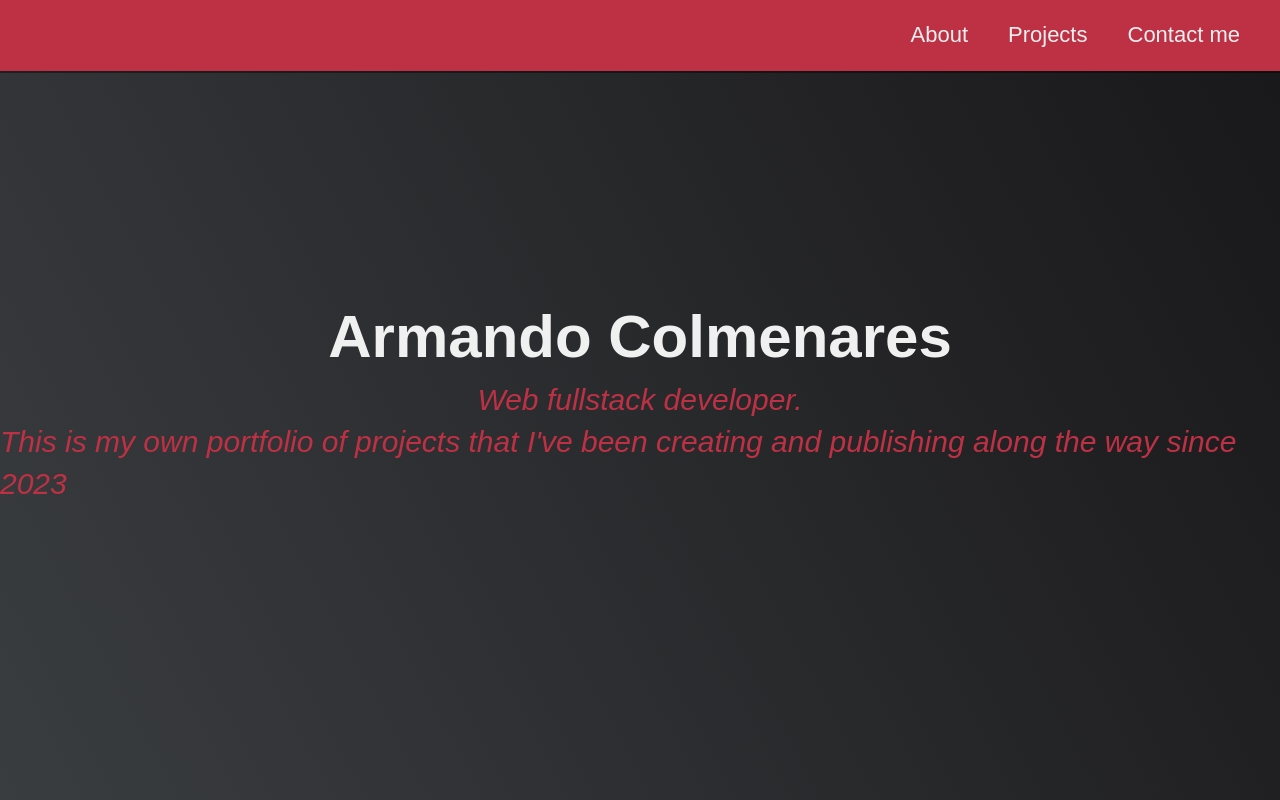
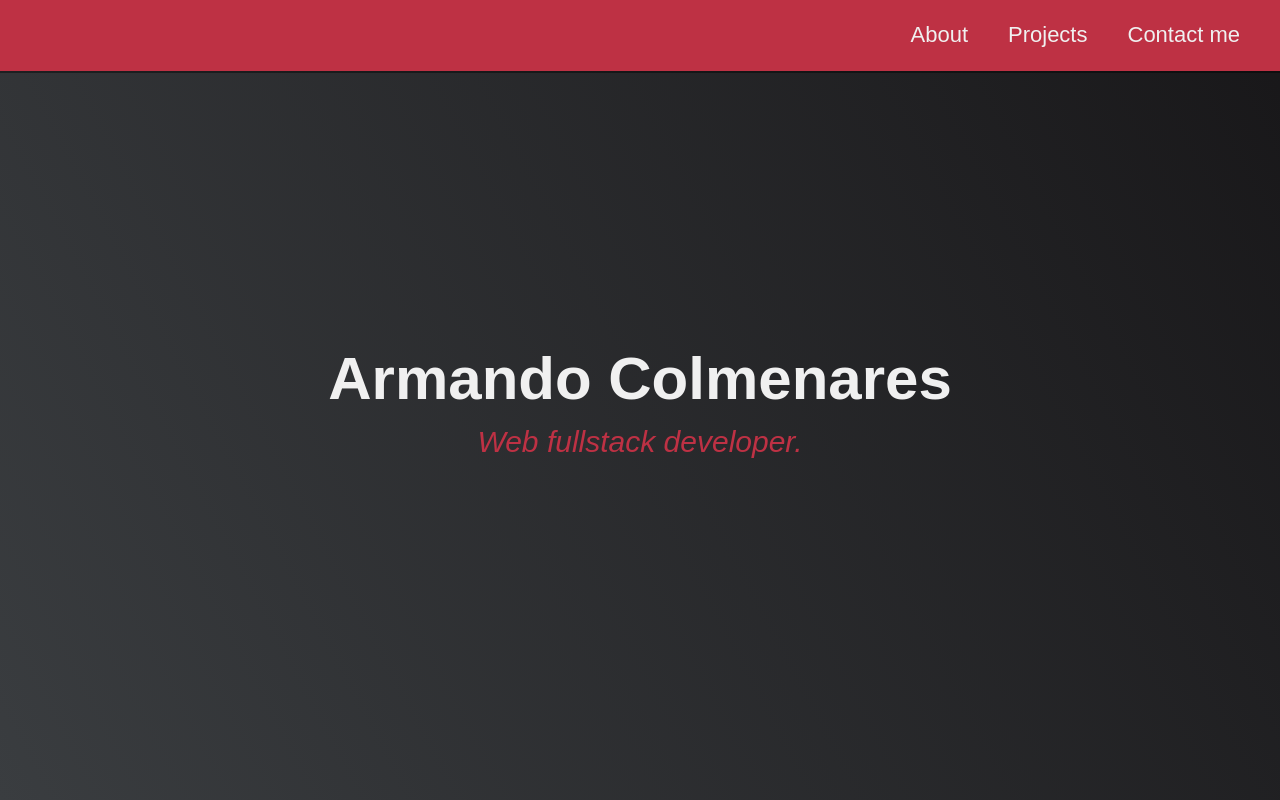
Before and after one commit to Armwcl97/ownWebSite, a React (Create React App) app: page / in a window 1280 px wide. Shown: the top 800 px of the page. Built offline with nearby package versions, Linux system fonts and the light colour scheme.

Commit message:
modified:   src/App.js

```diff
--- a/src/App.js
+++ b/src/App.js
@@ -19,7 +19,6 @@ function App() {
     <section id="welcome-section" class="welcome-section">
         <h1> Armando Colmenares </h1>
         <p> Web fullstack developer.</p>
-        <p>This is my own portfolio of projects that I've been creating and publishing along the way since 2023</p>
     </section>
     <section id="projects" class="projects-section">
         <h2 class="projects-section-header">These are some of my projects</h2>
```
